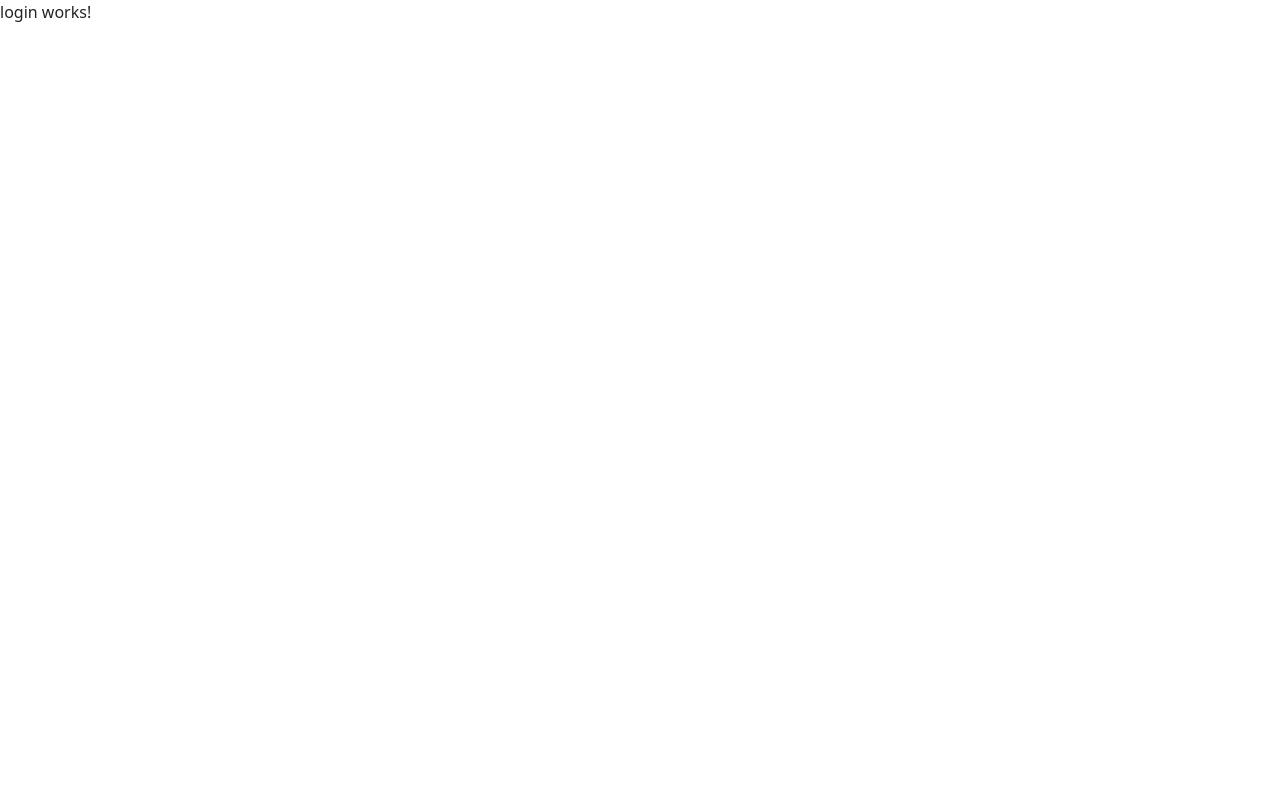
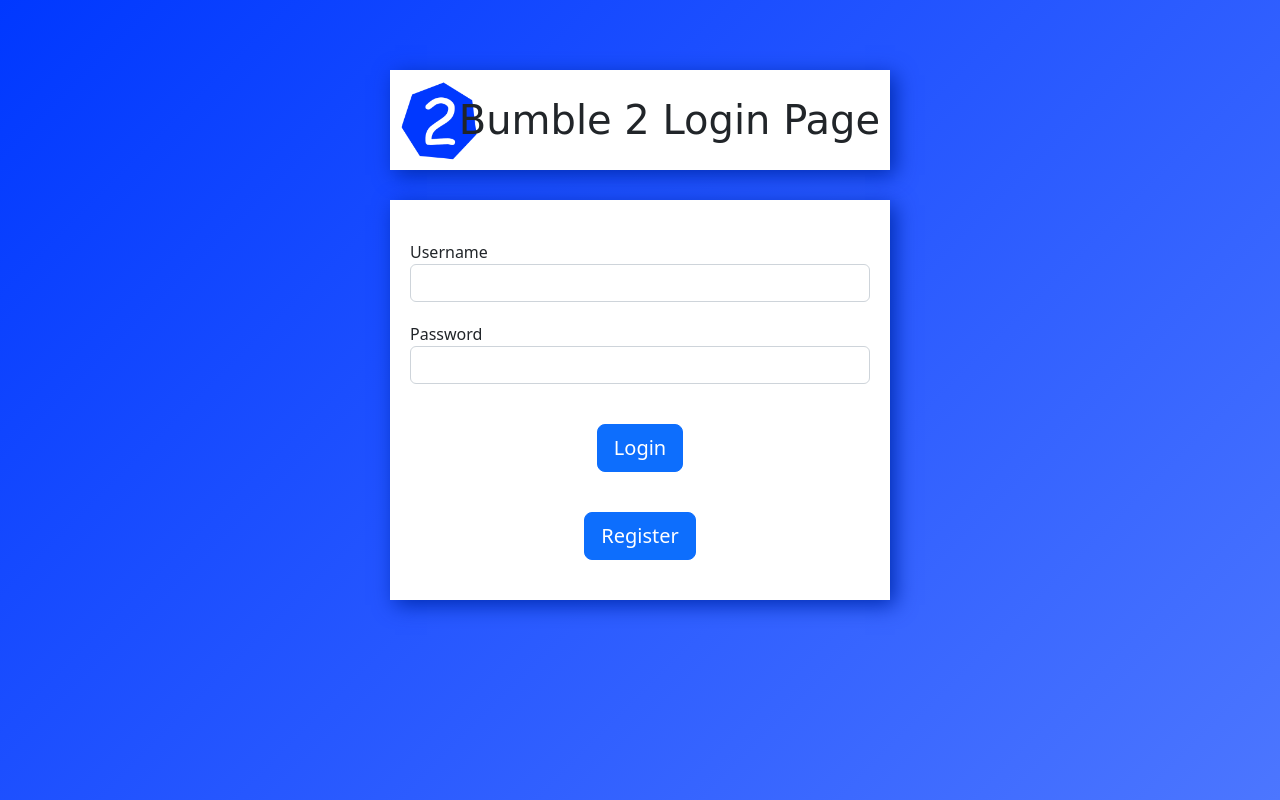
Before and after one commit to wlcross/bumble2, an Angular app in the folder frontend/bumble2/: page /login in a window 1280 px wide. Built offline with nearby package versions, Linux system fonts and the light colour scheme.

Commit message:
Login styling

```diff
--- a/frontend/bumble2/src/app/login/login.component.html
+++ b/frontend/bumble2/src/app/login/login.component.html
@@ -1 +1,23 @@
-<p>login works!</p>
+<div class="login-body">
+    <div class="login-title">
+        <img class="logo" src="assets/logo.png" alt="">
+        <div class="title">Bumble 2 Login Page</div>
+    </div>
+
+    <div class = 'login-form'>
+        <div class = "form-div">
+            <label for="username">Username</label>
+            <input type="text" name="username" class ="form-control" />
+        </div>
+        <div class = "form-div">
+            <label for="password">Password</label>
+            <input type="password" name="password" class ="form-control" />
+        </div>
+        <div class="button-div">
+            <button type="button" class="btn btn-primary btn-lg">Login</button>
+        </div>
+        <div class="button-div">
+            <button type="button" class="btn btn-primary btn-lg">Register</button>
+        </div>
+    </div>
+</div>
--- a/frontend/bumble2/src/app/login/login.component.scss
+++ b/frontend/bumble2/src/app/login/login.component.scss
@@ -0,0 +1,60 @@
+.login-body {
+    width: 100%;
+    height: 100vh;
+    background: linear-gradient(135deg, #0038ff 0%, #4C76FF 100%);
+    position: relative;
+}
+
+.login-form {
+    width: 500px;
+    height: 400px;
+    padding: 20px;
+    background-color: white;
+    margin: 0;
+    position: absolute;
+    top: 50%;
+    left: 50%;
+    -ms-transform: translate(-50%, -50%);
+    transform: translate(-50%, -50%);
+    box-shadow: 5px 5px 20px #002CB2;
+}
+
+.login-title {
+    width: 500px;
+    height: 100px;
+    padding: 20px;
+    background-color: white;
+    margin: 0;
+    position: absolute;
+    top: 15%;
+    left: 50%;
+    -ms-transform: translate(-15%, -50%);
+    transform: translate(-50%, -50%);
+    box-shadow: 5px 5px 20px #002CB2;
+}
+
+.form-div {
+    margin-top: 20px;
+}
+
+.button-div {
+    margin-top: 40px;
+    position: relative;
+    left: 0%;
+    text-align: center;
+}
+
+.logo {
+    height: 80px;
+    position: absolute;
+    left: 10px;
+    top: 10px;
+}
+
+.title {
+    position: absolute;
+    right: 10px;
+    top: 20px;
+    font-size: 40px;
+    font-family: "Comic Sans MS", "Comic Sans", cursive;
+}
```
